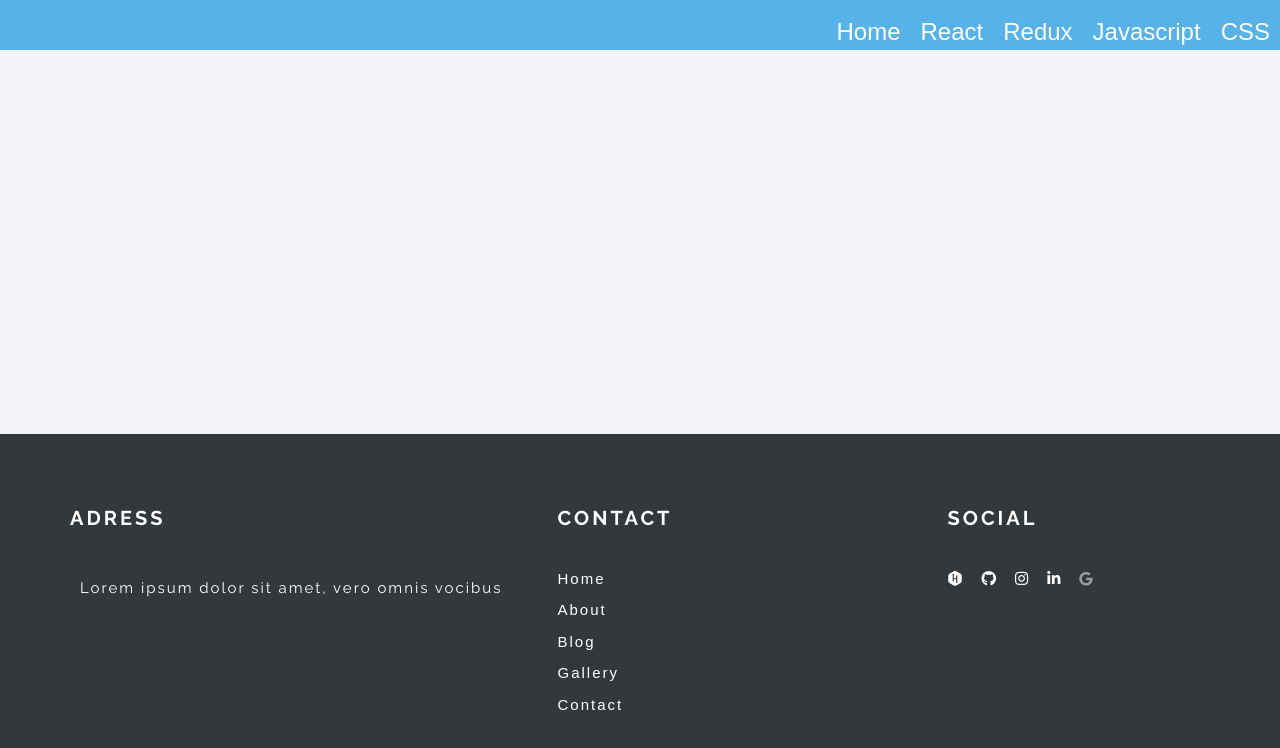
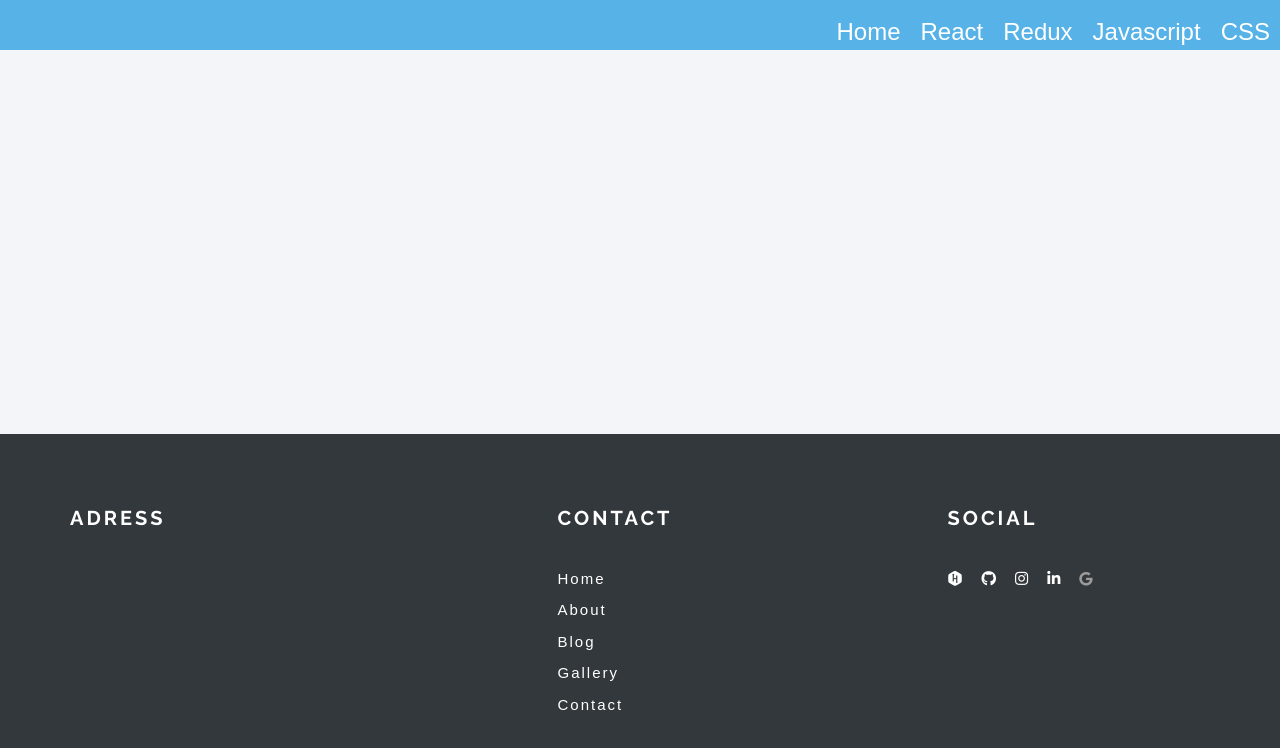
Before and after one commit to sid3345/personal-site, a React (Create React App) app: page /css in a window 1280 px wide. Shown: the top 748 px of the page. Built offline with nearby package versions, Linux system fonts and the light colour scheme; no server answers.

Commit message:
added address, contact

```diff
--- a/src/components/Footer.js
+++ b/src/components/Footer.js
@@ -1,6 +1,6 @@
 import React, { Component } from 'react';
 // import Social from './Social';
-import {mail, contact} from '../variable'
+import {mail, contact, address} from '../variable'
 
 class Footer extends Component {
 
@@ -15,7 +15,7 @@ class Footer extends Component {
                                 <ul className="adress">
                                     <span>Adress</span>
                                     <li>
-                                        <p>Lorem ipsum dolor sit amet, vero omnis vocibus</p>
+                                        <p>{address}</p>
                                     </li>
 
                                     <li>
```
